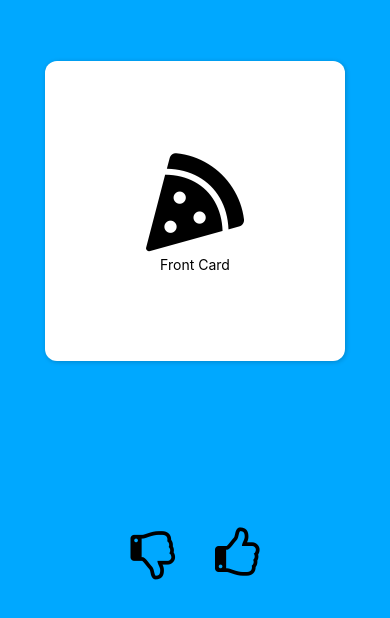
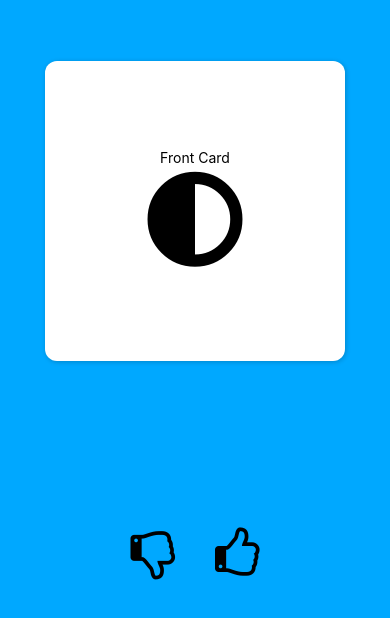
Before and after one commit to Somniumry/langApp, a React Native app: screen / in a window 390 px wide. Shown: the part 106-724 px from the top of the page. Built offline with nearby package versions, Linux system fonts and the light colour scheme.

Commit message:
4.16 Tresholds

```diff
--- a/App.js
+++ b/App.js
@@ -72,28 +72,27 @@ export default function App() {
   const goLeft = Animated.spring(position, {
     toValue: -500,
     useNativeDriver: true,
+    restDisplacementThreshold: 100, // 애니메이션 변환 스피드(back Card -> front Card)
+    restSpeedThreshold: 100 // 애니메이션 변환 스피드(back Card -> front Card)
   })
   const goRight = Animated.spring(position, {
     toValue: 500,
     useNativeDriver: true,
   })
 
-  console.log("!!!!", icons)
   // Pan Responders
   const panResponder = useRef(
     PanResponder.create({
       onStartShouldSetPanResponder: () => true, // 터치감지
       onPanResponderMove: (_, { dx }) => { // 움직임감지
-        console.log(dx);
         position.setValue(dx);
       },
       onPanResponderGrant: () => onPressIn.start(), // start
       onPanResponderRelease: (_, { dx }) => { // finish
-        console.log(dx)
         if (dx < -270) {
-          goLeft.start();
+          goLeft.start(onInfiniti);
         } else if (dx > 270) {
-          goRight.start();
+          goRight.start(onInfiniti);
         } else {
           Animated.parallel([onPressOut, goCenter]).start();
         }
@@ -106,7 +105,8 @@ export default function App() {
   // position.setValue(0)으로 인하여 카드 무한정 나오는 듯한 표현가능(현 카드 2장임)
   const onInfiniti = () => {
     scale.setValue(1);
-    position.setValue(0);
+    position.setValue(0); // setsValue를 하면 바로 빡 나옴
+    // Animated.timing(position, { toValue: 0, useNativeDriver: true }).start(); // Animated로 하면 천천히 나옴
     setIndex((prev) => prev + 1)
   }
 
@@ -119,9 +119,9 @@ export default function App() {
       <CardContainer>
         <Card
           style={{ transform: [{ scale: secondScale }] }}>
-          <Icon2 name={"beer"} size={98} color={"black"} />
-          <Text style={{color: "black"}}>Back Card</Text>
-          {/* <Icon2 name={icons[index+1]} size={98} color={"black"} /> */}
+          {/* <Icon2 name={"beer"} size={98} color={"black"} /> */}
+          <Text style={{ color: "black" }}>Back Card</Text>
+          <Icon2 name={icons[index + 1]} size={98} color={"black"} />
         </Card>
         <Card
           {...panResponder.panHandlers}
@@ -133,9 +133,9 @@ export default function App() {
             ],
           }}
         >
-          <Icon2 name={"pizza-slice"} size={98} color={"black"} />
-          <Text style={{color: "black"}}>Front Card</Text>
-          {/* <Icon2 name={icons[index]} size={98} color={"black"} /> */}
+          {/* <Icon2 name={"pizza-slice"} size={98} color={"black"} /> */}
+          <Text style={{ color: "black" }}>Front Card</Text>
+          <Icon2 name={icons[index]} size={98} color={"black"} />
         </Card>
       </CardContainer>
       <BtnContainer>
--- a/icons.js
+++ b/icons.js
@@ -1,42 +1,46 @@
 export default [
-"address",
-"adjust",
-"air",
-"aircraft",
-"app - store",
-"archive",
-"attachment",
-"awareness - ribbon",
-"back",
-"baidu",
-"basecamp",
-"battery",
-"behance",
-"bell",
-"blackboard",
-"block",
-"book",
-"bookmark",
-"bookmarks",
-"bowl",
-"box",
-"briefcase",
-"browser",
-"brush",
-"bucket",
-"bug",
-"cake",
-"calculator",
-"calendar",
-"camera",
-"chat",
-"check",
-"clapperboard",
-"clipboard",
-"clock",
-"cloud",
-"code",
-"cog",
-"colours",
-"compass",
+    "adjust",
+    "app-store",
+    "archive",
+    "github",
+    "allergies",
+    "air-freshener",
+    "anchor",
+    "angry",
+    "archway",
+    "asterisk",
+    "at",
+    "atlas",
+    "atom",
+    "audio-description",
+    "award",
+    "baby-carriage",
+    "baby",
+    "backspace",
+    "backward",
+    "bacon",
+    "bahai",
+    "balance-scale-left",
+    "balance-scale-right",
+    "crown",
+    "crutch",
+    "cube",
+    "cubes",
+    "cut",
+    "database",
+    "deaf",
+    "democrat",
+    "desktop",
+    "dharmachakra",
+    "diagnoses",
+    "dice-d20",
+    "dice-d6",
+    "dice-five",
+    "dice-four",
+    "dice-one",
+    "dice-six",
+    "dice-three",
+    "dice-two",
+    "dice",
+    "digital-tachograph"
 ]
```
